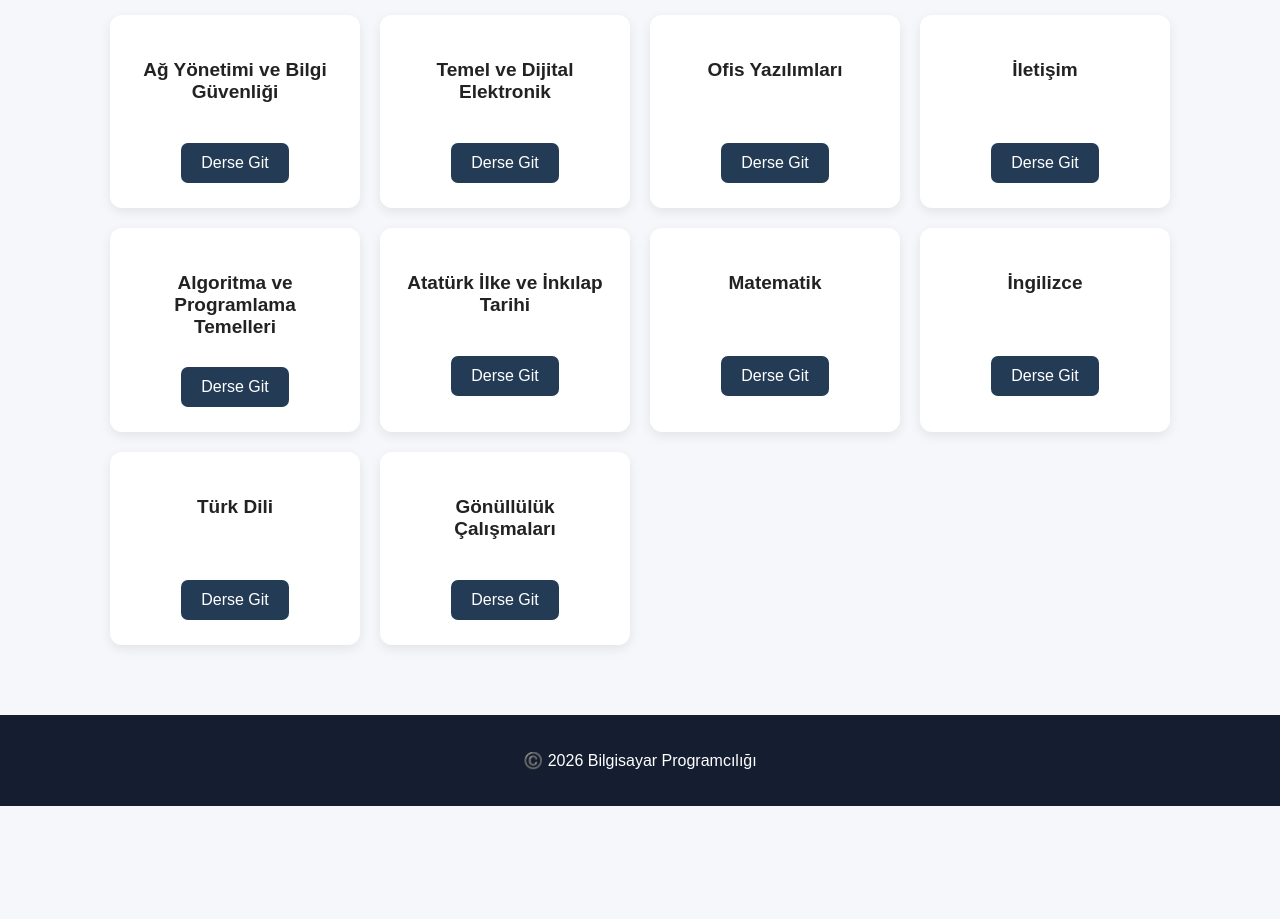
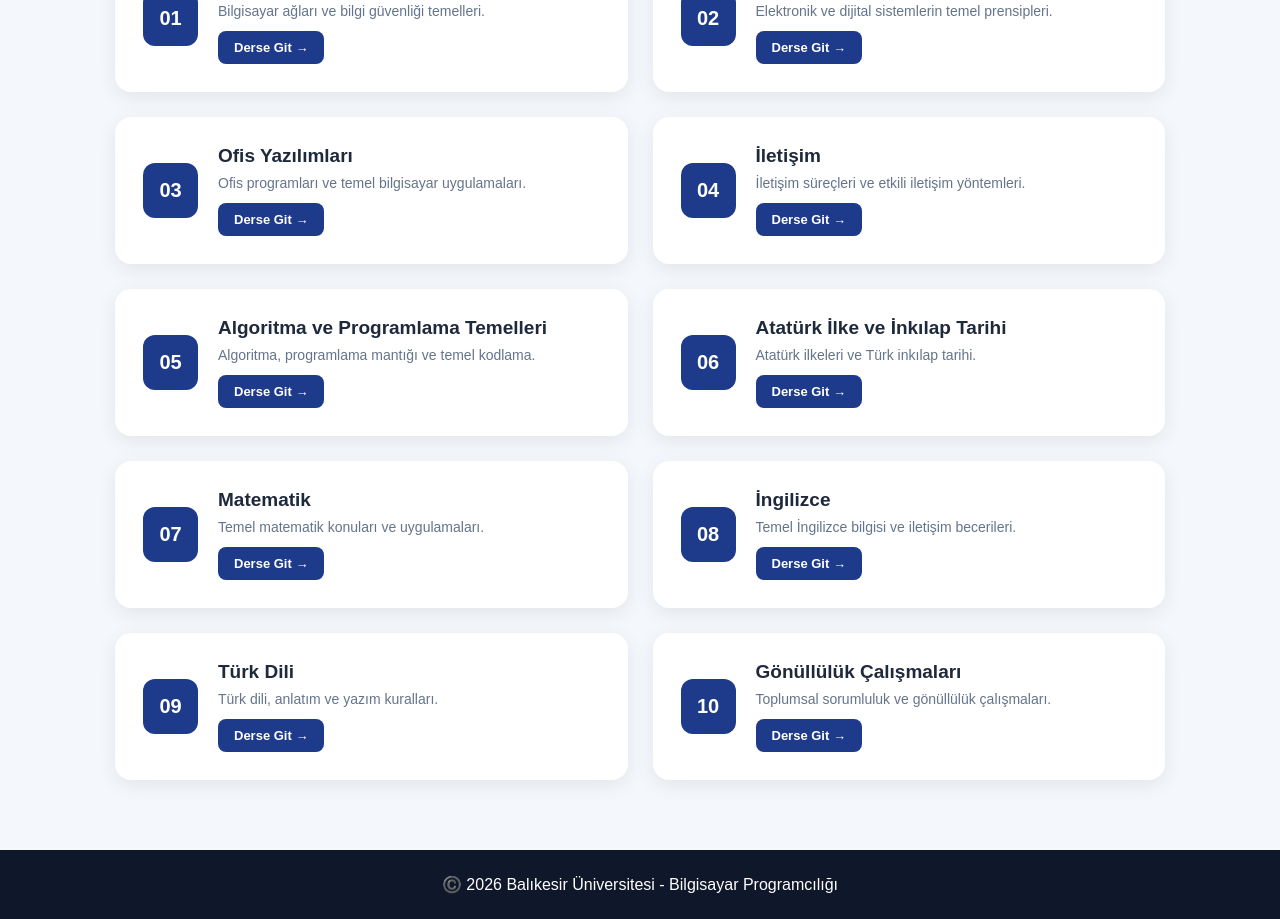
Before and after one commit to Akbasoglu/bilgisayar-programciligi, a plain HTML site: page dersler.html in a window 1280 px wide. Shown: the part 340-1259 px from the top of the page. Before the commit the page ends 1146 px from the top, so only its background shows below. Drawn offline with Linux system fonts and the light colour scheme.

Commit message:
Refactor dersler.html layout and styles
Updated the structure and styling of the dersler.html file, including changes to the header, navigation, and course sections.

```diff
--- a/dersler.html
+++ b/dersler.html
@@ -4,177 +4,435 @@
 <meta charset="UTF-8">
 <meta name="viewport" content="width=device-width, initial-scale=1.0">
 
-    <title>Dersler</title>
+<title>Dersler | Bilgisayar Programcılığı</title>
 
 <style>
+
 * {
+    margin: 0;
+    padding: 0;
     box-sizing: border-box;
 }
 
 body {
-            margin: 0;
     font-family: Arial, sans-serif;
-            background: #f5f7fb;
-            color: #222;
+    background: #f4f7fb;
+    color: #1e293b;
 }
 
+/* ÜST MENÜ */
+
 header {
-            background: #243b55;
+    background: linear-gradient(135deg, #0f172a, #1e3a8a);
     color: white;
-            text-align: center;
-            padding: 35px 20px;
+    padding: 25px 8%;
+    display: flex;
+    justify-content: space-between;
+    align-items: center;
 }
 
-        header h1 {
-            margin: 0 0 10px;
-        }
-
-        nav {
-            background: #141e30;
-            padding: 15px;
-            text-align: center;
+.logo {
+    font-size: 22px;
+    font-weight: bold;
 }
 
 nav a {
     color: white;
     text-decoration: none;
-            margin: 0 15px;
+    margin-left: 25px;
     font-weight: bold;
 }
 
 nav a:hover {
-            color: #7dd3fc;
+    color: #93c5fd;
 }
 
-        .container {
-            max-width: 1100px;
-            margin: 40px auto;
-            padding: 20px;
+/* BAŞLIK */
+
+.page-header {
+    text-align: center;
+    padding: 65px 20px 40px;
 }
 
-        .container > h2 {
-            text-align: center;
-            font-size: 30px;
-            margin-bottom: 30px;
+.page-header h1 {
+    font-size: 42px;
+    color: #1e3a8a;
+    margin-bottom: 15px;
 }
 
-        .dersler {
-            display: grid;
-            grid-template-columns: repeat(auto-fit, minmax(250px, 1fr));
-            gap: 20px;
+.page-header p {
+    color: #64748b;
+    font-size: 17px;
 }
 
-        .ders {
-            background: white;
-            padding: 25px;
-            border-radius: 12px;
-            text-align: center;
-            box-shadow: 0 4px 12px rgba(0,0,0,0.08);
+/* DERSLER */
+
+.courses {
+    max-width: 1100px;
+    margin: auto;
+    padding: 20px 25px 70px;
+
+    display: grid;
+    grid-template-columns: repeat(2, 1fr);
+    gap: 25px;
 }
 
-        .ders h3 {
-            min-height: 55px;
-            font-size: 19px;
+/* DERS KARTI */
+
+.course-card {
+    background: white;
+    padding: 28px;
+    border-radius: 16px;
+
+    box-shadow: 0 5px 20px rgba(0,0,0,0.08);
+
+    display: flex;
+    align-items: center;
+    gap: 20px;
+
+    transition: 0.3s;
 }
 
-        .ders a {
-            display: inline-block;
-            margin-top: 10px;
-            padding: 11px 20px;
-            background: #243b55;
-            color: white;
-            text-decoration: none;
-            border-radius: 7px;
+.course-card:hover {
+    transform: translateY(-6px);
+    box-shadow: 0 10px 25px rgba(0,0,0,0.12);
 }
 
-        .ders a:hover {
+.course-number {
+    min-width: 55px;
+    height: 55px;
+
+    display: flex;
+    align-items: center;
+    justify-content: center;
+
+    background: #1e3a8a;
+    color: white;
+
+    border-radius: 12px;
+
+    font-size: 20px;
+    font-weight: bold;
+}
+
+.course-info {
+    flex: 1;
+}
+
+.course-info h2 {
+    font-size: 19px;
+    margin-bottom: 8px;
+}
+
+.course-info p {
+    color: #64748b;
+    font-size: 14px;
+}
+
+.course-button {
+    display: inline-block;
+
+    margin-top: 12px;
+    padding: 9px 16px;
+
+    background: #1e3a8a;
+    color: white;
+
+    text-decoration: none;
+    border-radius: 8px;
+
+    font-size: 13px;
+    font-weight: bold;
+
+    transition: 0.3s;
+}
+
+.course-button:hover {
     background: #3b82f6;
 }
 
+/* ALT KISIM */
+
 footer {
-            margin-top: 50px;
-            background: #141e30;
+    background: #0f172a;
     color: white;
     text-align: center;
-            padding: 20px;
+    padding: 25px;
 }
+
+/* TELEFON */
+
+@media (max-width: 700px) {
+
+    header {
+        flex-direction: column;
+        gap: 15px;
+        text-align: center;
+    }
+
+    nav a {
+        margin: 0 8px;
+        font-size: 14px;
+    }
+
+    .page-header h1 {
+        font-size: 32px;
+    }
+
+    .courses {
+        grid-template-columns: 1fr;
+        padding: 15px 18px 50px;
+    }
+
+    .course-card {
+        padding: 22px;
+    }
+
+}
+
 </style>
 </head>
 
 <body>
 
 <header>
-    <h1>Bilgisayar Programcılığı</h1>
-    <p>Dersler</p>
-</header>
+
+    <div class="logo">
+        💻 Bilgisayar Programcılığı
+    </div>
 
     <nav>
         <a href="index.html">Ana Sayfa</a>
         <a href="dersler.html">Dersler</a>
     </nav>
 
-<div class="container">
+</header>
 
-    <h2>📚 Dersler</h2>
 
-    <div class="dersler">
+<section class="page-header">
 
-        <div class="ders">
-            <h3>Ağ Yönetimi ve Bilgi Güvenliği</h3>
-            <a href="dersler/ag-yonetimi.html">Derse Git</a>
-        </div>
+    <h1>📚 Derslerimiz</h1>
 
-        <div class="ders">
-            <h3>Temel ve Dijital Elektronik</h3>
-            <a href="dersler/temel-dijital-elektronik.html">Derse Git</a>
-        </div>
+    <p>
+        Bilgisayar Programcılığı bölümünde yer alan dersleri
+        ve ders içeriklerini inceleyebilirsiniz.
+    </p>
 
-        <div class="ders">
-            <h3>Ofis Yazılımları</h3>
-            <a href="dersler/ofis-yazilimlari.html">Derse Git</a>
-        </div>
+</section>
 
-        <div class="ders">
-            <h3>İletişim</h3>
-            <a href="dersler/iletisim.html">Derse Git</a>
-        </div>
 
-        <div class="ders">
-            <h3>Algoritma ve Programlama Temelleri</h3>
-            <a href="dersler/algoritma-programlama.html">Derse Git</a>
-        </div>
+<section class="courses">
 
-        <div class="ders">
-            <h3>Atatürk İlke ve İnkılap Tarihi</h3>
-            <a href="dersler/ataturk-ilke-inkilap.html">Derse Git</a>
-        </div>
 
-        <div class="ders">
-            <h3>Matematik</h3>
-            <a href="dersler/matematik.html">Derse Git</a>
-        </div>
+    <div class="course-card">
 
-        <div class="ders">
-            <h3>İngilizce</h3>
-            <a href="dersler/ingilizce.html">Derse Git</a>
-        </div>
+        <div class="course-number">01</div>
 
-        <div class="ders">
-            <h3>Türk Dili</h3>
-            <a href="dersler/turk-dili.html">Derse Git</a>
-        </div>
+        <div class="course-info">
 
-        <div class="ders">
-            <h3>Gönüllülük Çalışmaları</h3>
-            <a href="dersler/gonulluluk-calismalari.html">Derse Git</a>
-        </div>
+            <h2>Ağ Yönetimi ve Bilgi Güvenliği</h2>
+
+            <p>Bilgisayar ağları ve bilgi güvenliği temelleri.</p>
+
+            <a class="course-button"
+               href="dersler/ag-yonetimi.html">
+               Derse Git →
+            </a>
 
         </div>
 
     </div>
 
+
+    <div class="course-card">
+
+        <div class="course-number">02</div>
+
+        <div class="course-info">
+
+            <h2>Temel ve Dijital Elektronik</h2>
+
+            <p>Elektronik ve dijital sistemlerin temel prensipleri.</p>
+
+            <a class="course-button"
+               href="dersler/temel-dijital-elektronik.html">
+               Derse Git →
+            </a>
+
+        </div>
+
+    </div>
+
+
+    <div class="course-card">
+
+        <div class="course-number">03</div>
+
+        <div class="course-info">
+
+            <h2>Ofis Yazılımları</h2>
+
+            <p>Ofis programları ve temel bilgisayar uygulamaları.</p>
+
+            <a class="course-button"
+               href="dersler/ofis-yazilimlari.html">
+               Derse Git →
+            </a>
+
+        </div>
+
+    </div>
+
+
+    <div class="course-card">
+
+        <div class="course-number">04</div>
+
+        <div class="course-info">
+
+            <h2>İletişim</h2>
+
+            <p>İletişim süreçleri ve etkili iletişim yöntemleri.</p>
+
+            <a class="course-button"
+               href="dersler/iletisim.html">
+               Derse Git →
+            </a>
+
+        </div>
+
+    </div>
+
+
+    <div class="course-card">
+
+        <div class="course-number">05</div>
+
+        <div class="course-info">
+
+            <h2>Algoritma ve Programlama Temelleri</h2>
+
+            <p>Algoritma, programlama mantığı ve temel kodlama.</p>
+
+            <a class="course-button"
+               href="dersler/algoritma-programlama.html">
+               Derse Git →
+            </a>
+
+        </div>
+
+    </div>
+
+
+    <div class="course-card">
+
+        <div class="course-number">06</div>
+
+        <div class="course-info">
+
+            <h2>Atatürk İlke ve İnkılap Tarihi</h2>
+
+            <p>Atatürk ilkeleri ve Türk inkılap tarihi.</p>
+
+            <a class="course-button"
+               href="dersler/ataturk-ilke-inkilap.html">
+               Derse Git →
+            </a>
+
+        </div>
+
+    </div>
+
+
+    <div class="course-card">
+
+        <div class="course-number">07</div>
+
+        <div class="course-info">
+
+            <h2>Matematik</h2>
+
+            <p>Temel matematik konuları ve uygulamaları.</p>
+
+            <a class="course-button"
+               href="dersler/matematik.html">
+               Derse Git →
+            </a>
+
+        </div>
+
+    </div>
+
+
+    <div class="course-card">
+
+        <div class="course-number">08</div>
+
+        <div class="course-info">
+
+            <h2>İngilizce</h2>
+
+            <p>Temel İngilizce bilgisi ve iletişim becerileri.</p>
+
+            <a class="course-button"
+               href="dersler/ingilizce.html">
+               Derse Git →
+            </a>
+
+        </div>
+
+    </div>
+
+
+    <div class="course-card">
+
+        <div class="course-number">09</div>
+
+        <div class="course-info">
+
+            <h2>Türk Dili</h2>
+
+            <p>Türk dili, anlatım ve yazım kuralları.</p>
+
+            <a class="course-button"
+               href="dersler/turk-dili.html">
+               Derse Git →
+            </a>
+
+        </div>
+
+    </div>
+
+
+    <div class="course-card">
+
+        <div class="course-number">10</div>
+
+        <div class="course-info">
+
+            <h2>Gönüllülük Çalışmaları</h2>
+
+            <p>Toplumsal sorumluluk ve gönüllülük çalışmaları.</p>
+
+            <a class="course-button"
+               href="dersler/gonulluluk-calismalari.html">
+               Derse Git →
+            </a>
+
+        </div>
+
+    </div>
+
+
+</section>
+
+
 <footer>
-    <p>©️ 2026 Bilgisayar Programcılığı</p>
+
+    <p>
+        ©️ 2026 Balıkesir Üniversitesi - Bilgisayar Programcılığı
+    </p>
+
 </footer>
 
 </body>
```
Lines whose indentation alone changed are shown as unchanged.
